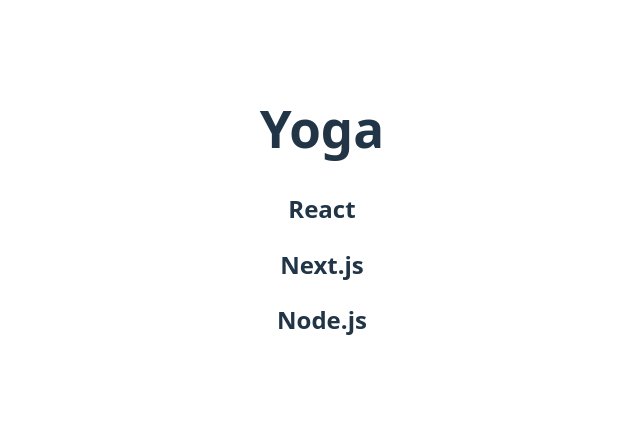
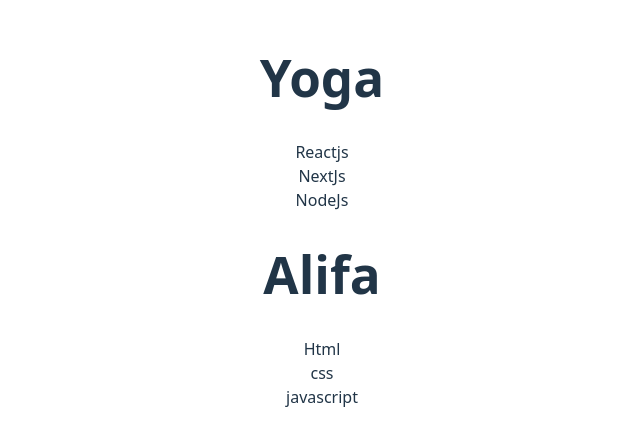
Before and after one commit to Lordfroze/BelajarReactjsFundamental, a React app: page / in a window 1280 px wide. Shown: the part 188-634 px from the top of the page, without its empty margins (318-958 px from the left). Built offline with nearby package versions, Linux system fonts and the light colour scheme; the HTML template or start-up script is replaced by a standard one.

Commit message:
Props pada Child Component

```diff
--- a/src/App.jsx
+++ b/src/App.jsx
@@ -1,12 +1,13 @@
-import './App.css'
-import Article from './components/Arcticle.jsx'
+import "./App.css";
+import Article from "./components/Arcticle.jsx";
 
 function App() {
   return (
     <div className="App">
-        <Article />
+      <Article name="Yoga" titles={["Reactjs", "NextJs", "NodeJs"]} />
+      <Article name="Alifa" titles={["Html", "css", "javascript"]} />
     </div>
-  )
+  );
 }
 
-export default App
+export default App;
--- a/src/components/Arcticle.jsx
+++ b/src/components/Arcticle.jsx
@@ -1,18 +1,14 @@
-function Article() {
-  const name = "Yoga";
-  const titles = ["React", "Next.js", "Node.js"];
-
+function Article(props) {
   return (
     <>
       <div>
-        <h1>{name}</h1>
+        <h1>{props.name}</h1>
       </div>
-
-      {titles.map((title) => (
-        <div key={title}>
-          <h2>{title}</h2>
-        </div>
-      ))}
+      <div>
+        {props.titles.map((title) => {
+          return <div>{title}</div>;
+        })}
+      </div>
     </>
   );
 }
```
